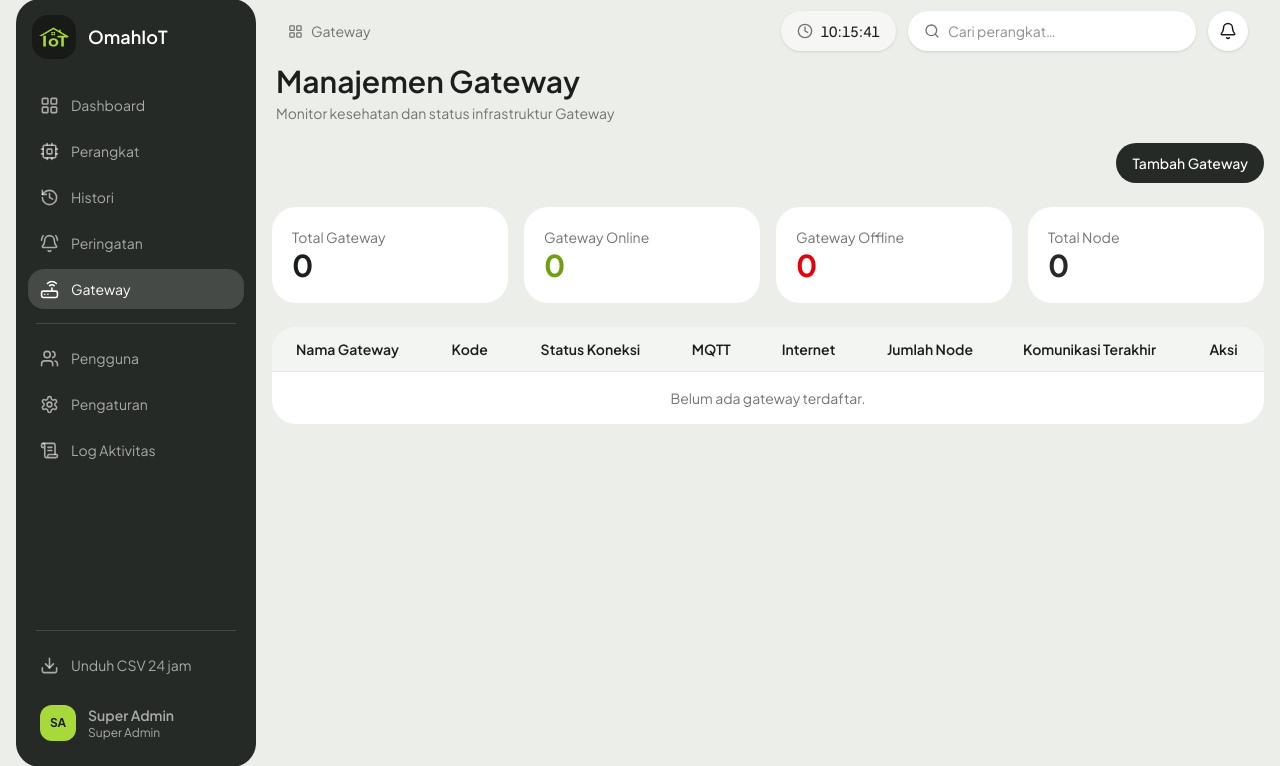
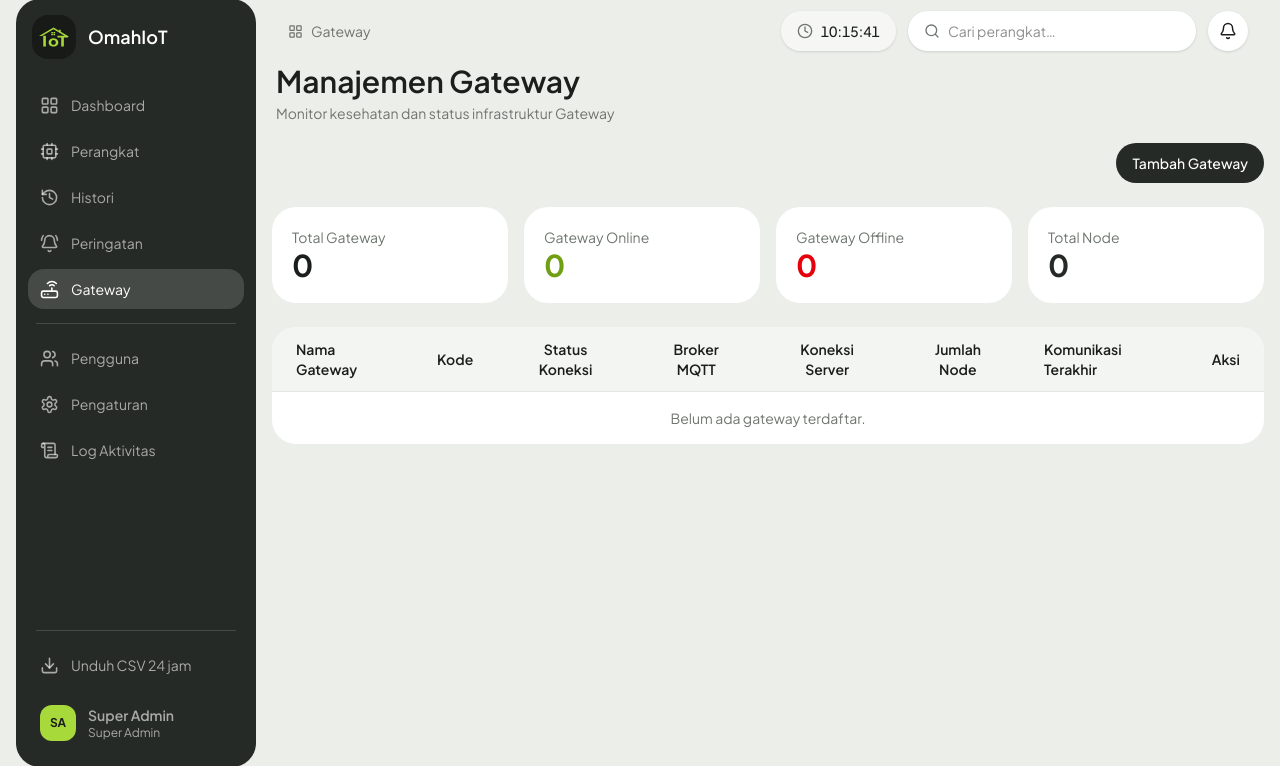
Before and after one commit to bayu3prayitno/dashboard_plts, a Laravel app: page /gateway in a window 1280 px wide. Shown: the part 17-783 px from the top of the page. Run offline with Laravel 12, Linux system fonts and the light colour scheme; a user stored in the database is signed in; data comes from the database, SQL or seed files in the repository; data that the repository does not hold is empty; style sheets or scripts are compiled from the project's sources.

Commit message:
fix: Ubah label status MQTT

```diff
--- a/resources/views/dashboard/gateway/index.blade.php
+++ b/resources/views/dashboard/gateway/index.blade.php
@@ -52,8 +52,8 @@
                     <th class="px-6 py-3 text-left text-sm font-semibold text-ink">Nama Gateway</th>
                     <th class="px-6 py-3 text-left text-sm font-semibold text-ink">Kode</th>
                     <th class="px-6 py-3 text-center text-sm font-semibold text-ink">Status Koneksi</th>
-                    <th class="px-6 py-3 text-center text-sm font-semibold text-ink">MQTT</th>
-                    <th class="px-6 py-3 text-center text-sm font-semibold text-ink">Internet</th>
+                    <th class="px-6 py-3 text-center text-sm font-semibold text-ink">Broker MQTT</th>
+                    <th class="px-6 py-3 text-center text-sm font-semibold text-ink">Koneksi Server</th>
                     <th class="px-6 py-3 text-center text-sm font-semibold text-ink">Jumlah Node</th>
                     <th class="px-6 py-3 text-left text-sm font-semibold text-ink">Komunikasi Terakhir</th>
                     <th class="px-6 py-3 text-left text-sm font-semibold text-ink">Aksi</th>
--- a/resources/views/dashboard/index.blade.php
+++ b/resources/views/dashboard/index.blade.php
@@ -222,7 +222,7 @@
                 </p>
                 <ul class="mt-4 space-y-2 text-sm">
                     @foreach ([
-                        ['server', 'MQTT', $gateway['mqtt_status'] === 'connected' ? 'Terhubung' : 'Terputus'],
+                        ['server', 'Broker MQTT', $gateway['mqtt_status'] === 'connected' ? 'Terhubung' : 'Terputus'],
                         ['globe', 'Koneksi Server', $gateway['internet_status'] === 'connected' ? 'Terhubung' : 'Terputus'],
                         ['radio', 'Data Terakhir', Format::relTime($gateway['last_seen'])],
                     ] as [$icon, $label, $value])
```
Also changed, not shown: resources/views/dashboard/gateway/show.blade.php (+5 -5 lines).
